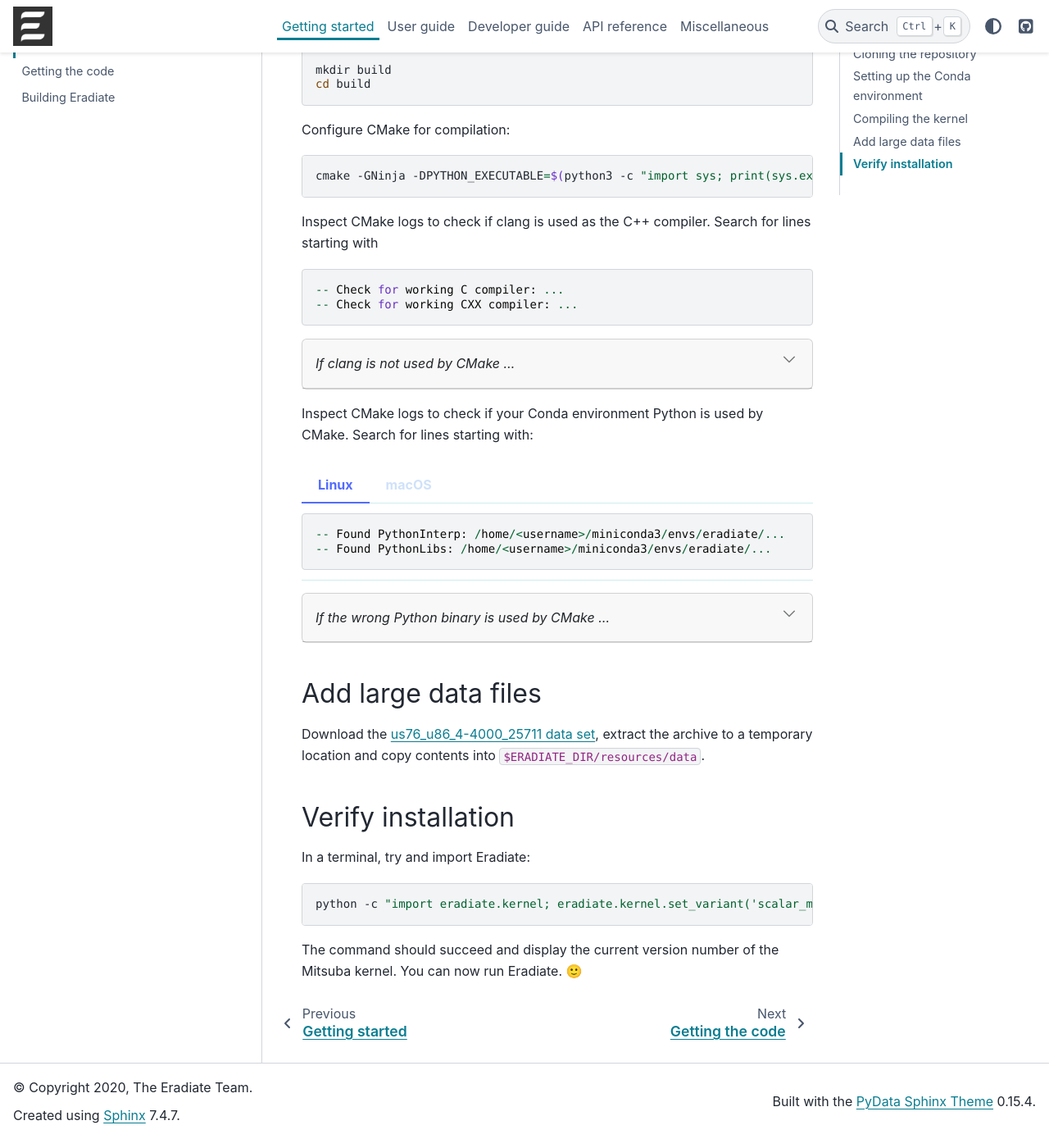
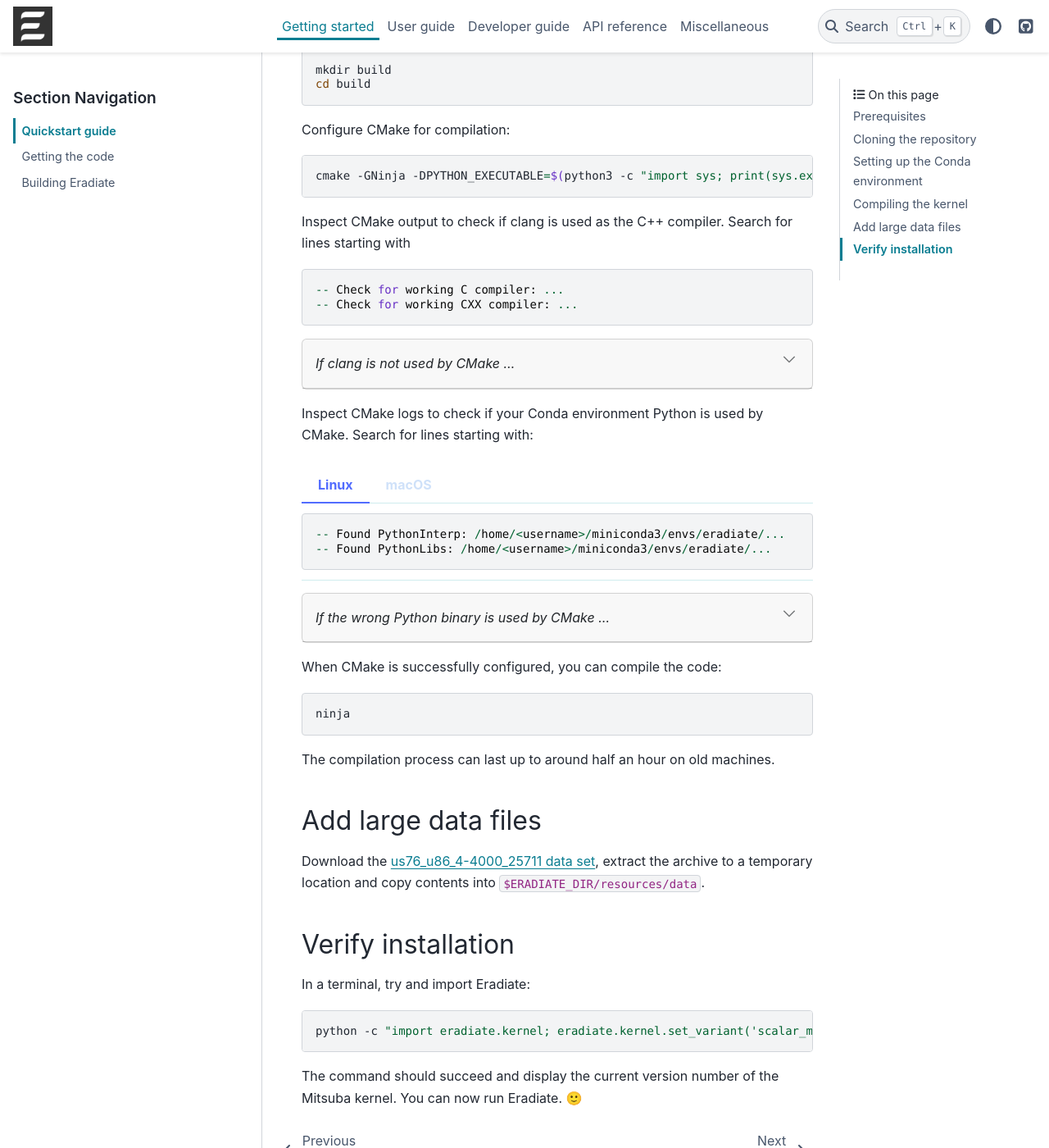
Before and after one commit to eradiate/eradiate, a Sphinx documentation site: the page built from docs/rst/getting_started/quickstart.rst, in a window 1280 px wide and 1400 px high, scrolled down 2117 px. Shown: the whole window at 82% size. Built offline with Sphinx 7.4.7 and the PyData theme 0.15.4, drawn with Linux system fonts in a browser that asks for light colours; pages that are not in the unit, such as notebooks, are missing from menus.

Commit message:
Updated quickstart guide

```diff
--- a/docs/rst/getting_started/quickstart.rst
+++ b/docs/rst/getting_started/quickstart.rst
@@ -161,7 +161,7 @@
 
    cmake -GNinja -DPYTHON_EXECUTABLE=$(python3 -c "import sys; print(sys.executable)") ..
 
-Inspect CMake logs to check if clang is used as the C++ compiler. Search for
+Inspect CMake output to check if clang is used as the C++ compiler. Search for
 lines starting with
 
 .. code-block::
@@ -208,6 +208,14 @@
 
       conda activate eradiate
 
+When CMake is successfully configured, you can compile the code:
+
+.. code-block:: bash
+
+   ninja
+
+The compilation process can last up to around half an hour on old machines.
+
 .. _sec-getting_started-quickstart-data_files:
 
 Add large data files
```
Also changed, not shown: 1 other file.
